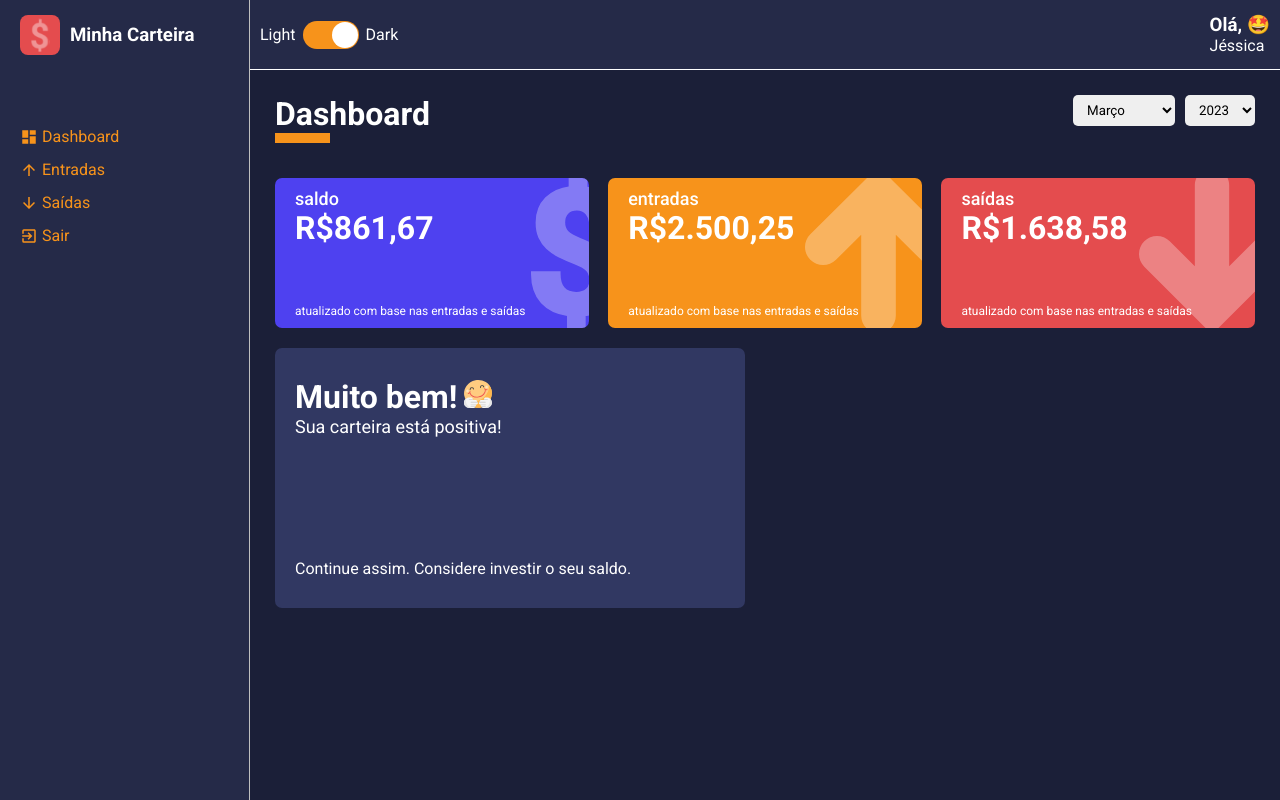
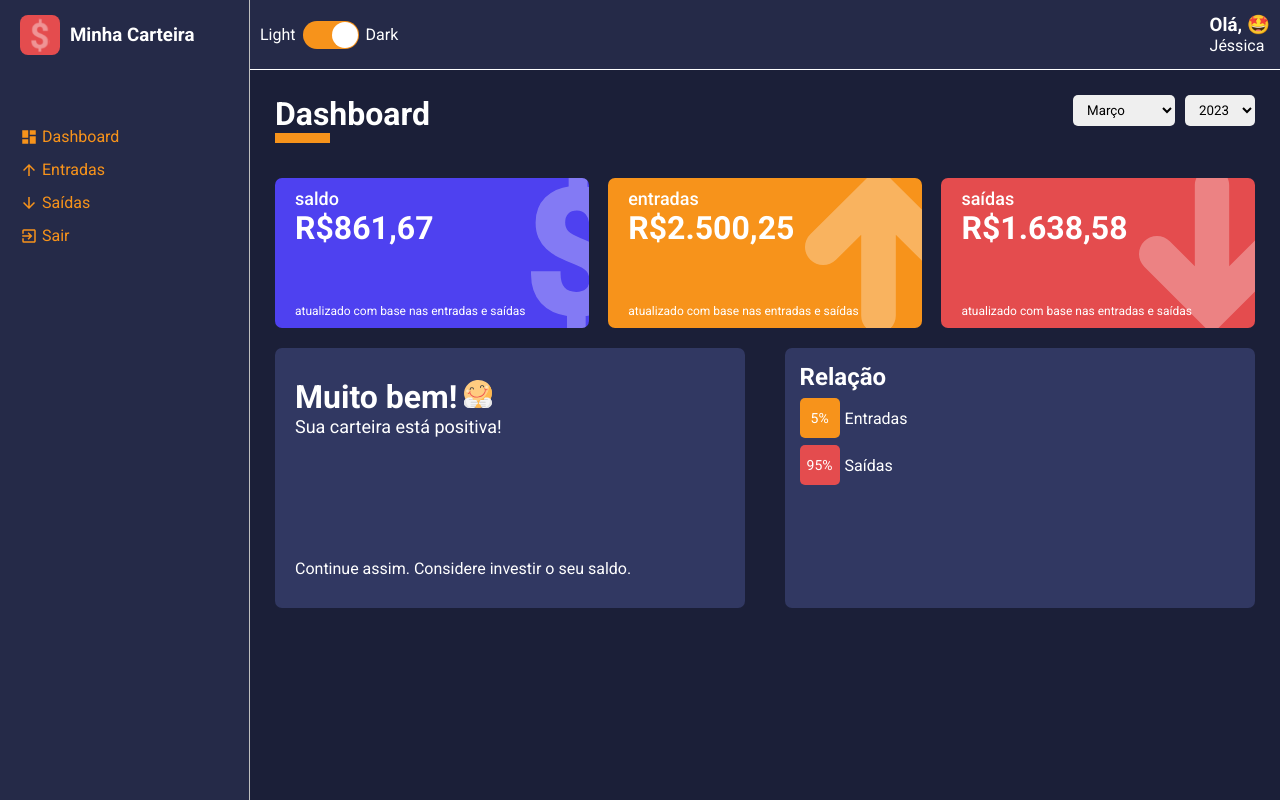
Before and after one commit to JessicaLopesDev/my-wallet-dashboard, a React (Vite) app: page /dashboard in a window 1280 px wide. Built offline with nearby package versions, Linux system fonts and the light colour scheme.

Commit message:
Criando card do grafico piechart

```diff
--- a/package.json
+++ b/package.json
@@ -10,6 +10,7 @@
     "lint": "eslint . --ext .ts,.tsx"
   },
   "dependencies": {
+    "@types/recharts": "^1.8.24",
     "@typescript-eslint/eslint-plugin": "^5.53.0",
     "@typescript-eslint/parser": "^5.53.0",
     "eslint": "^8.34.0",
@@ -24,6 +25,7 @@
     "react-icons": "^4.7.1",
     "react-router-dom": "^6.8.1",
     "react-switch": "^7.0.0",
+    "recharts": "^2.4.3",
     "styled-components": "^5.3.6",
     "uuidv4": "^6.2.13"
   },
--- /dev/null
+++ b/src/components/Piechart/index.tsx
@@ -0,0 +1,24 @@
+
+import * as S from './styles'
+
+export const Piechart = () => {
+  return (
+    <S.Container>
+      <S.LeftSide>
+            <h2>Relação</h2>
+            <S.LegendContainer>
+                <S.Legend color='#F7931B'>
+                  <div>5%</div>
+                  <span>Entradas</span>
+                </S.Legend>
+
+                <S.Legend color='#E44C4E'>
+                  <div>95%</div>
+                  <span>Saídas</span>
+                </S.Legend>
+            </S.LegendContainer>
+        </S.LeftSide>
+
+    </S.Container>
+  )
+}
--- /dev/null
+++ b/src/components/Piechart/styles.ts
@@ -0,0 +1,140 @@
+import styled, { keyframes } from 'styled-components';
+
+interface ILegendProps {
+    color: string;
+}
+
+
+// const animate = keyframes`
+//     0% {
+//         transform: translateX(100px);
+//         opacity: 0;
+//     }
+//     50%{
+//         opacity: .3;
+//     }
+//     100%{
+//         transform: translateX(0px);
+//         opacity: 1;
+//     }
+// `;
+
+
+export const Container = styled.div`
+    width: 48%;
+    height: 260px;
+
+    margin: 10px 0;
+
+    background-color: ${props => props.theme.colors.tertiary};
+    color: ${props => props.theme.colors.white};
+
+    border-radius: 7px;
+
+    display: flex;
+
+
+    @media(max-width: 770px){
+        display: flex;
+        width: 100%;
+
+    }
+`;
+
+export const LeftSide = styled.aside`
+    padding: 30px 20px;
+
+    > h2 {
+        margin-bottom: 20px;
+    }
+
+    @media(max-width: 1345px){
+        padding: 0 15px 5px;
+        margin-bottom: 7px;
+
+        > h2 {
+            margin-top: 15px;
+            margin-bottom: 7px;
+        }
+    }
+
+    @media(max-width: 420px){
+        padding: 15px;
+        margin-bottom: 7px;
+    }
+`;
+
+export const LegendContainer = styled.ul`
+    list-style: none;
+
+    height: 175px;
+    padding-right: 15px;
+    overflow-y: scroll;
+
+    ::-webkit-scrollbar {
+        width: 10px;
+    }
+
+    ::-webkit-scrollbar-thumb {
+        background-color: ${props => props.theme.colors.secondary};
+        border-radius: 10px;
+    }
+
+    ::-webkit-scrollbar-track {
+        background-color: ${props => props.theme.colors.tertiary};
+    }
+
+
+    @media(max-width: 1345px){
+        display: flex;
+        flex-direction: column;
+    }
+`;
+
+export const Legend = styled.li<ILegendProps>`
+    display: flex;
+    align-items: center;
+
+    margin-bottom: 7px;
+
+    > div {
+        background-color: ${props => props.color};
+
+        width: 40px;
+        height: 40px;
+        border-radius: 5px;
+
+        font-size: 14px;
+        line-height: 40px;
+        text-align: center;
+    }
+
+    > span {
+        margin-left: 5px;
+    }
+
+    @media(max-width: 145px){
+        font-size: 14px;
+        margin: 3px 0;
+
+        > div {
+            height: 35px;
+            width: 35px;
+            line-height: 35px;
+        }
+
+        > span {
+            margin-left: 7px;
+        }
+    }
+`;
+
+export const RightSide = styled.main`
+    display: flex;
+    flex: 1;
+    justify-content: center;
+
+    @media(max-width: 1345px){
+        height: 100%;
+    }
+`;
--- a/src/pages/Dashboard/index.tsx
+++ b/src/pages/Dashboard/index.tsx
@@ -15,6 +15,7 @@ import grinningImg from '../../assets/grinning.svg';
 import opsImg from '../../assets/ops.svg';
 
 import * as S from './styles'
+import { Piechart } from '../../components/Piechart'
 
 export const Dashboard = () => {
   const [selectedMonth, setSelectedMonth] = useState<number>(new Date().getMonth() + 1)
@@ -186,6 +187,7 @@ export const Dashboard = () => {
           footerText={message.footerText}
           icon={message.icon}
         />
+        <Piechart />
       </S.Content>
     </S.Container>
   )
```
Also changed, not shown: 1 other file (tests, documents, lock files or other folders).
